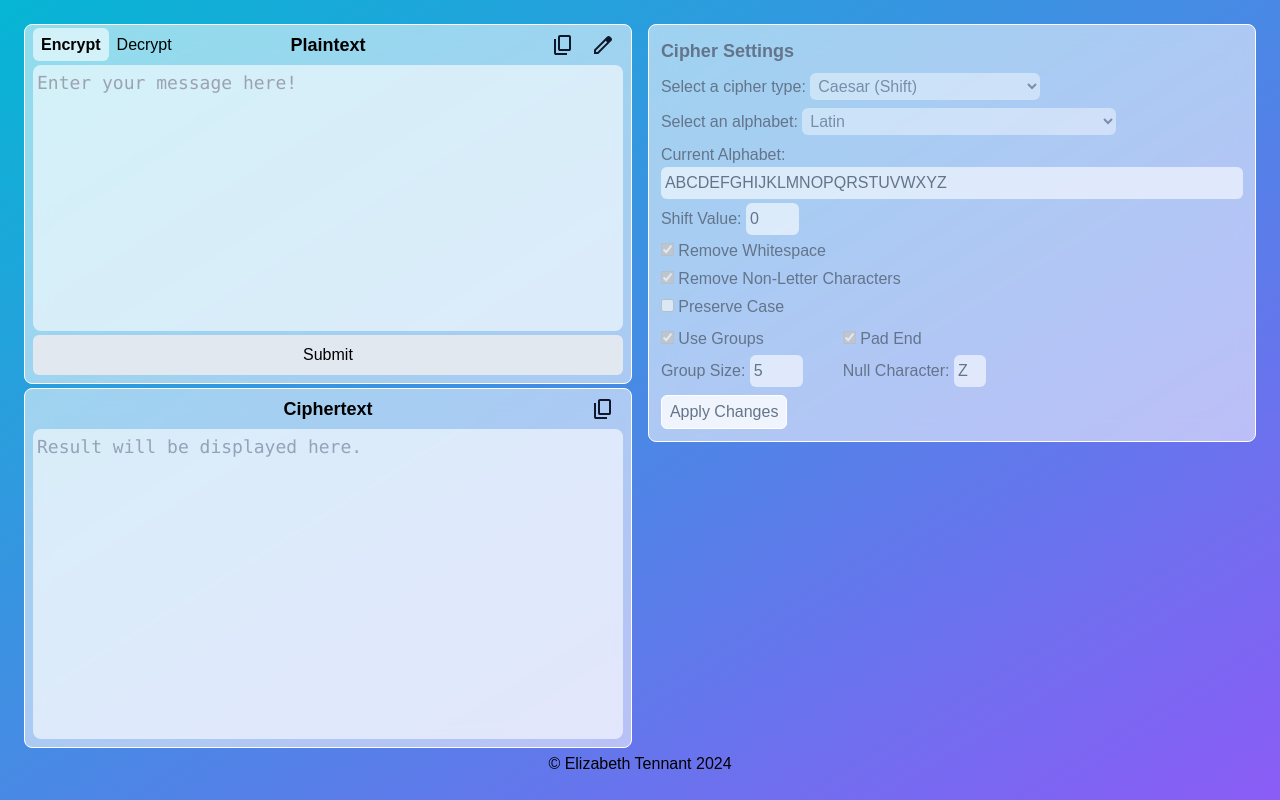
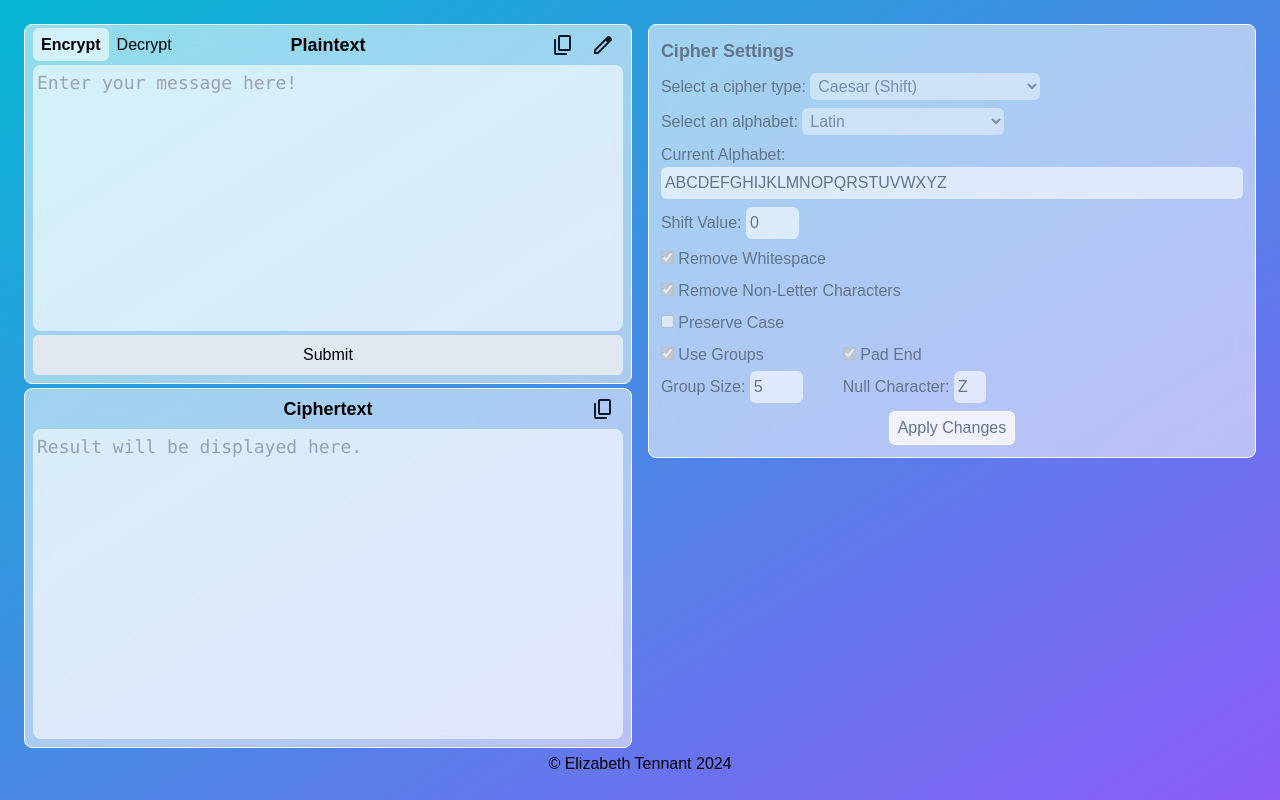
Before and after one commit to ertennant/CipherApp, a Next.js app: page /cipher in a window 1280 px wide. Built offline with nearby package versions, Linux system fonts and the light colour scheme.

Commit message:
Fixed Safari bug and centered form submit buttons.

```diff
--- a/app/ui/cipher-control-panel.tsx
+++ b/app/ui/cipher-control-panel.tsx
@@ -342,19 +342,19 @@ export default function CipherControlPanel({originalText, currentText, onUpdateT
       <div className="m-1">
         <label htmlFor="alphabet">Select an alphabet: </label>
         <select id="alphabet" name="alphabet" className="rounded-md p-1 bg-primary/60 hover:bg-primary/80" value={alphabet} disabled={!originalText} onChange={e => setAlphabet(e.currentTarget.value)}>
-          {Array.from(ALPHABETS.keys().map(e =>
+          {(Array.from(ALPHABETS.keys()).map(e =>
             <option key={e} value={e}>{e.charAt(0).toUpperCase() + e.slice(1)}</option>
           ))}
-          <option value="custom">Define Custom Alphabet (Coming Soon)</option>
+          <option value="custom">Define Custom Alphabet</option>
         </select>
       </div>
-      <form onSubmit={e => defineCustomAlphabet(e)} className={"m-1" + (alphabet !== "custom" ? " hidden" : "")}>
+      <form onSubmit={e => defineCustomAlphabet(e)} className={"m-1 flex flex-col items-start" + (alphabet !== "custom" ? " hidden" : "")}>
         <label htmlFor="alphabetInput">Enter <strong>only</strong> the <u>uppercase letters</u> of your alphabet, <u>in order</u>:</label>
-        <input type="text" id="alphabetInput" name="alphabetInput" className={"rounded-md p-1 bg-primary/60 w-full"} placeholder="ABCDEFGHIJKLMNOPQRSTUVWXYZ"></input>
-        <input type="submit" value="Save" className={"bg-primary/80 border border-primary rounded-md py-1 px-2 m-1" + (!originalText ? "" : " hover:bg-primary hover:cursor-pointer")}></input>
+        <input type="text" id="alphabetInput" name="alphabetInput" className={"rounded-md p-1 bg-primary/60 self-stretch"} placeholder="ABCDEFGHIJKLMNOPQRSTUVWXYZ"></input>
+        <input type="submit" value="Save" className={"bg-primary/80 border border-primary rounded-md py-1 px-2 m-1 self-center" + (!originalText ? "" : " hover:bg-primary hover:cursor-pointer")}></input>
       </form>
-      <form onSubmit={applyCipher}>
-        <div className={"m-1" + (alphabet === "custom" ? " hidden" : "")}>
+      <form onSubmit={applyCipher} className="flex flex-col items-start">
+        <div className={"m-1 self-stretch" + (alphabet === "custom" ? " hidden" : "")}>
           <label htmlFor="alphabetDisplay">Current Alphabet: </label>
           <input type="text" id="alphabetDisplay" name="alphabetDisplay" className={"rounded-md p-1 bg-primary/60 w-full"} disabled value={ALPHABETS.get(alphabet)?.join("") ?? "Error: Alphabet Not Found"}></input>
         </div>
@@ -400,7 +400,7 @@ export default function CipherControlPanel({originalText, currentText, onUpdateT
             </div>
           </div>
         </div>
-        <input type="submit" value="Apply Changes" className={"bg-primary/80 border border-primary rounded-md py-1 px-2 m-1" + (!originalText ? "" : " hover:bg-primary hover:cursor-pointer")} disabled={!originalText}></input>
+        <input type="submit" value="Apply Changes" className={"bg-primary/80 border border-primary rounded-md py-1 px-2 m-1 w-min self-center " + (!originalText ? "" : " hover:bg-primary hover:cursor-pointer")} disabled={!originalText}></input>
       </form>
       {alphabet !== "custom" && ["shift", "atbash", "mono"].includes(cipher) ?
         <CharMappings
```
